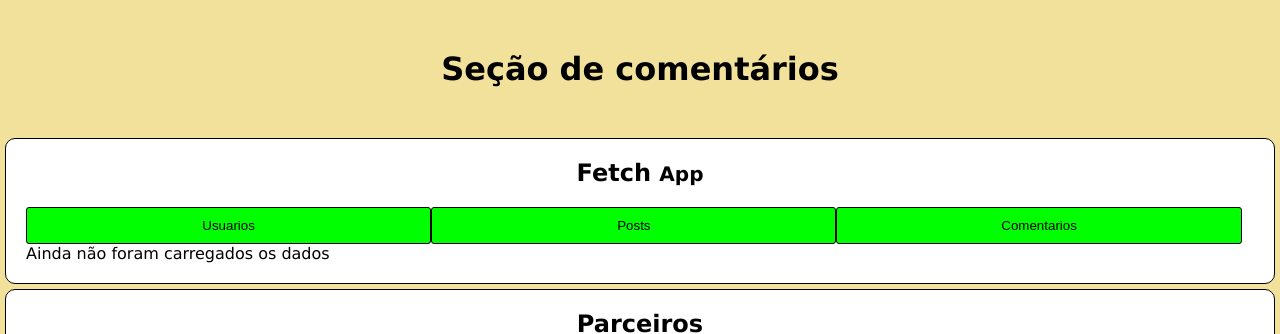
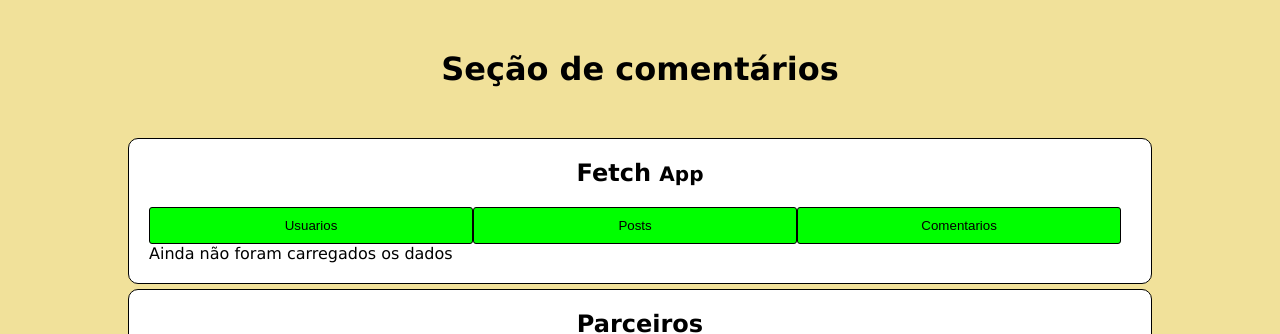
Before and after one commit to jrmsjorgesilva/Curso-react-Joao-Ribeiro, a React (Create React App) app: page / in a window 1280 px wide. Shown: the top 334 px of the page. Built offline with nearby package versions, Linux system fonts and the light colour scheme.

Commit message:
finalização e frefatoração componente fetchApp

```diff
--- a/src/componentes/FetchApp.js
+++ b/src/componentes/FetchApp.js
@@ -31,9 +31,15 @@ const FetchApp = () => {
     .then(response => {
       // setData(response.data);
       setData(JSON.stringify(response.data));
+      // let colectionData = '';
+      // Object.entries(response.data).forEach(([key, value]) => {
+      //   colectionData += (JSON.stringify(key) + ': ' + JSON.stringify(value));
+      // });
+      // setData(colectionData);
       setError(null);
     }, error => {
       setError(error);
+      alert(error);
     });
 
   }
--- a/src/index.css
+++ b/src/index.css
@@ -64,9 +64,10 @@ body {
 }
 
 .app__container {
+  width: 80%;
   min-width: 500px;
   padding: 20px;
-  margin: 5px;
+  margin: 5px auto;
   border: 1px solid black;
   border-radius: 10px;
   background-color: white;
```
